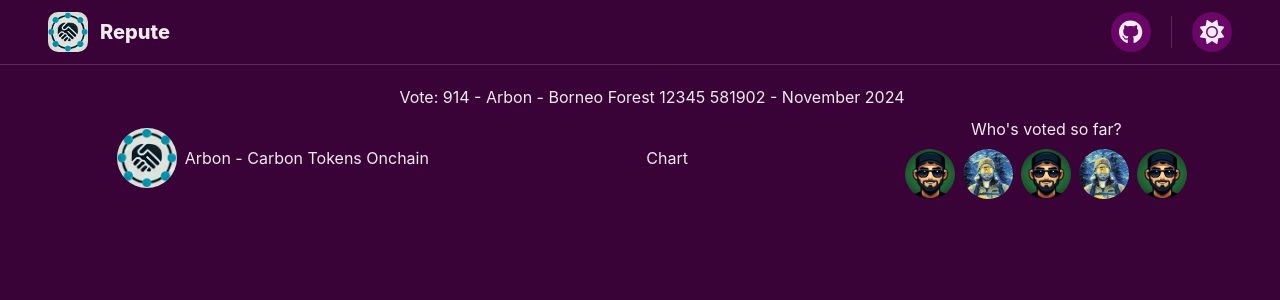
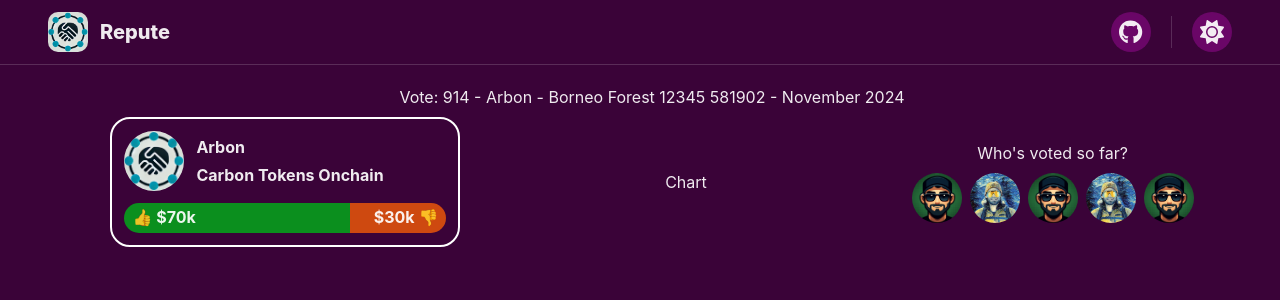
Before and after one commit to EridianAlpha/repute, a Next.js app in the folder frontend/: page / in a window 1280 px wide. Shown: the top 300 px of the page. Built offline with nearby package versions, Linux system fonts and the light colour scheme.

Commit message:
Add project reputation

```diff
--- a/frontend/src/components/VoteContainer.tsx
+++ b/frontend/src/components/VoteContainer.tsx
@@ -11,23 +11,32 @@ const OracleIcon = ({ oracle }) => {
 export default function VoteContainer({ projects, vote, oracles }) {
     const project = projects.find((project) => project.id == vote.projectId)
 
-    const calculateProjectReputation = () => {
-        const paidOutPercentage = project.totalPaidOut
-    }
-
     return (
         <VStack w={"100vw"} alignItems={"center"} justifyContent={"space-around"}>
             <Text>
                 Vote: {vote.id} - {project.name} - {vote.name}
             </Text>
             <HStack w={"100vw"} alignItems={"center"} justifyContent={"space-around"}>
-                <VStack>
-                    <HStack>
+                <VStack gap={3} border={"2px solid white"} borderRadius={"20px"} p={3} minW={"350px"}>
+                    <HStack gap={3} w={"100%"}>
                         <Image src={project.image} alt={"Project Logo"} boxSize={"60px"} borderRadius={"full"} />
-                        <Text>
-                            {project.name} - {project.tagLine}
-                        </Text>
+                        <VStack fontWeight={"bold"} textAlign={"start"} gap={1}>
+                            <Text w={"100%"}>{project.name}</Text>
+                            <Text w={"100%"}>{project.tagLine}</Text>
+                        </VStack>
                     </HStack>
+                    <VStack w={"100%"} gap={"1px"}>
+                        <HStack gap={0} w={"100%"} h={"30px"} borderRadius={"full"} overflow={"hidden"}>
+                            <Box bg="green" w={"70%"} h={"100%"} pt={"2px"} pl={"8px"}>
+                                <Text fontWeight={"bold"}>👍 $70k</Text>
+                            </Box>
+                            <Box bg="red" w={"30%"} h={"100%"} textAlign={"end"} pr={"8px"}>
+                                <Text fontWeight={"bold"} h={"100%"} pt={"2px"}>
+                                    $30k 👎
+                                </Text>
+                            </Box>
+                        </HStack>
+                    </VStack>
                 </VStack>
                 <HStack>
                     <Text>Chart</Text>
--- a/frontend/src/styles/customTheme.tsx
+++ b/frontend/src/styles/customTheme.tsx
@@ -50,6 +50,8 @@ const customTheme = extendTheme({
             light: "#EDF2F7",
             dark: "#4c044a",
         },
+        red: "#ce4910",
+        green: "#0b8f1e",
     },
 })
 
```
